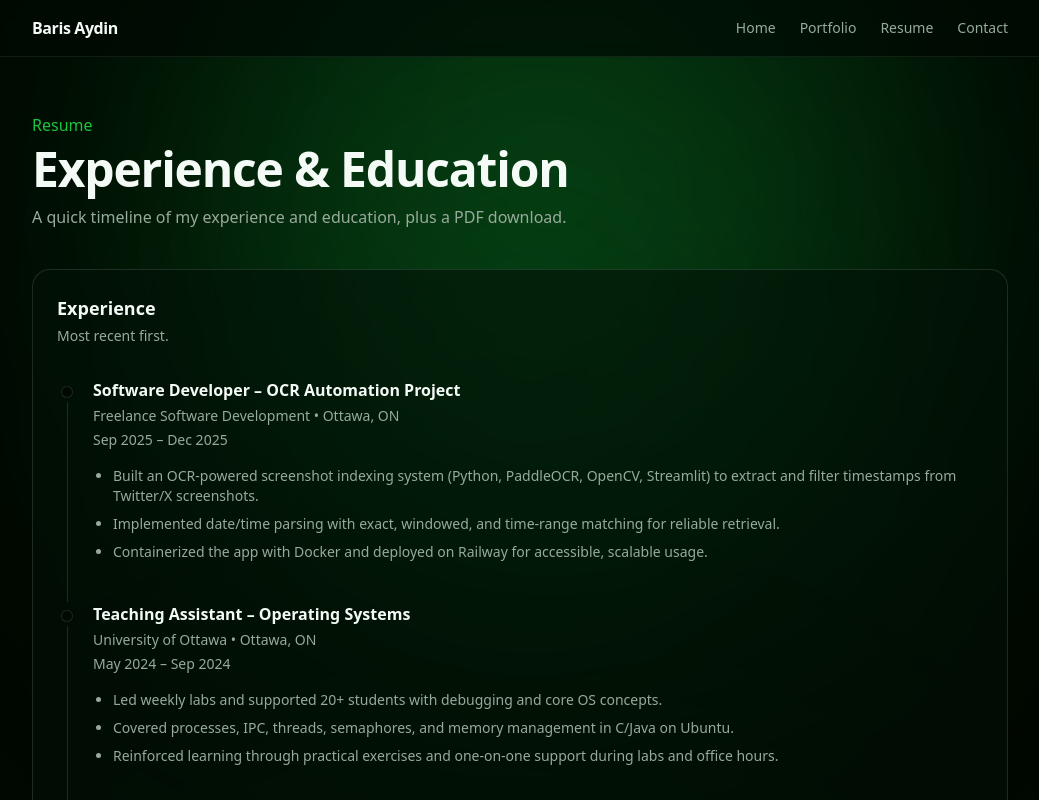
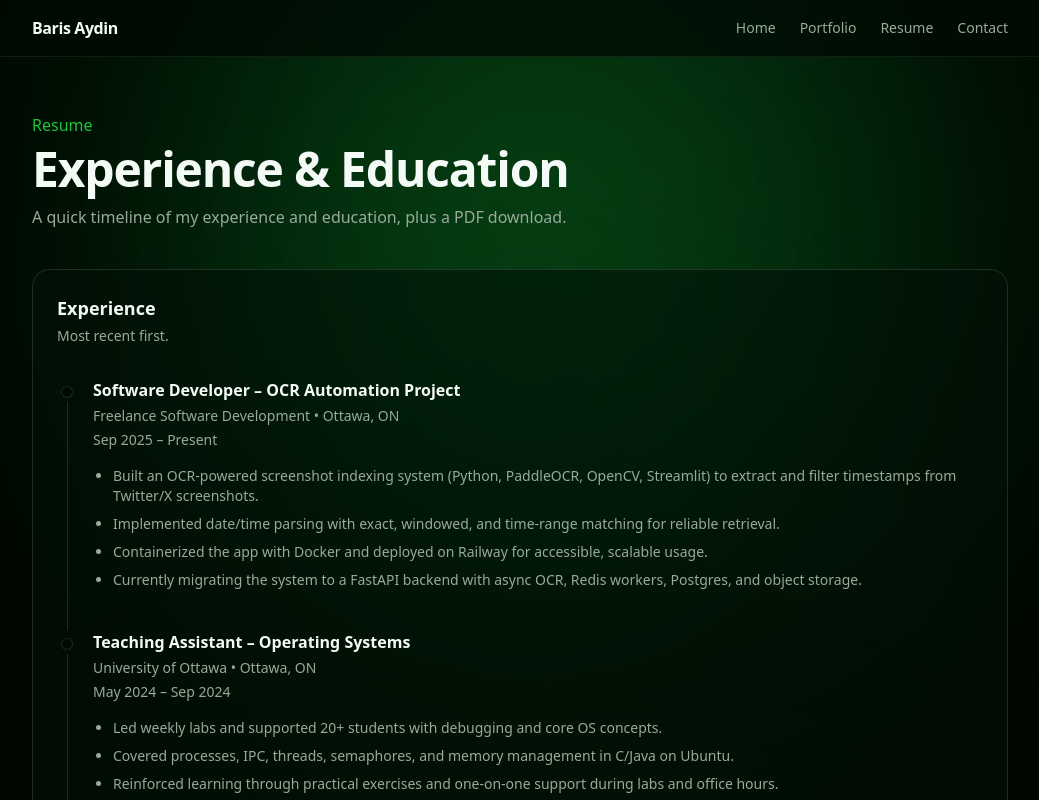
Before and after one commit to baris-aydin/personal-site, a Next.js app: page /resume in a window 1280 px wide. Shown: the top 800 px of the page, without its empty margins (120-1159 px from the left). Built offline with nearby package versions, Linux system fonts and the light colour scheme.

Commit message:
Update info

```diff
--- a/app/resume/page.tsx
+++ b/app/resume/page.tsx
@@ -14,11 +14,12 @@ const EXPERIENCE: TimelineEntry[] = [
     title: "Software Developer – OCR Automation Project",
     org: "Freelance Software Development",
     location: "Ottawa, ON",
-    date: "Sep 2025 – Dec 2025",
+    date: "Sep 2025 – Present",
     bullets: [
       "Built an OCR-powered screenshot indexing system (Python, PaddleOCR, OpenCV, Streamlit) to extract and filter timestamps from Twitter/X screenshots.",
       "Implemented date/time parsing with exact, windowed, and time-range matching for reliable retrieval.",
       "Containerized the app with Docker and deployed on Railway for accessible, scalable usage.",
+      "Currently migrating the system to a FastAPI backend with async OCR, Redis workers, Postgres, and object storage.",
     ],
   },
   {
```
Also changed, not shown: 1 other file (tests, documents, lock files or other folders).
